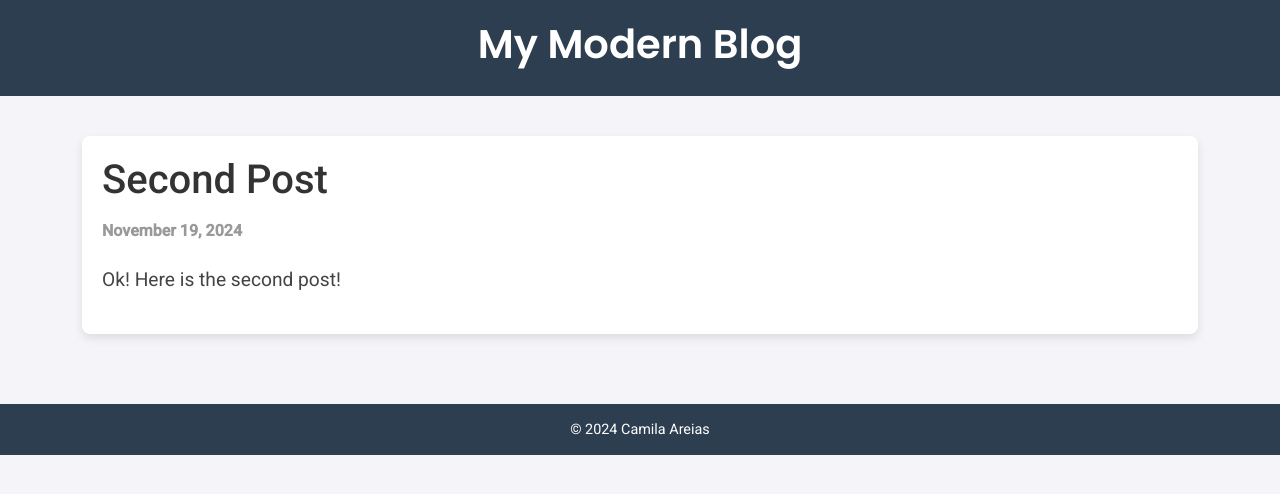
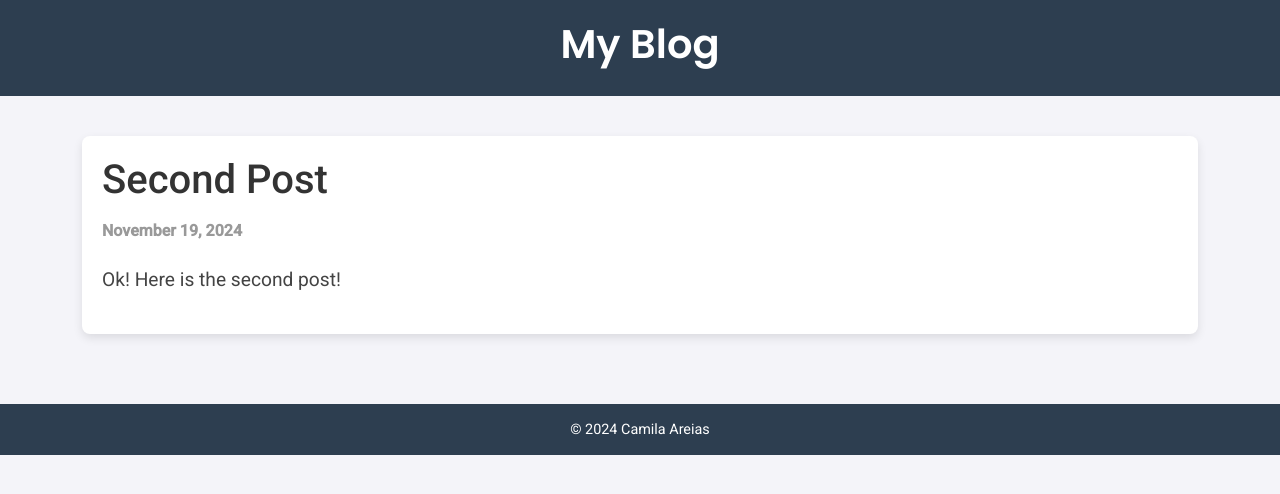
Before and after one commit to milareias/milareias.github.io, a Jekyll site: the page built from _posts/2024-11-19-second-post.md, in a window 1280 px wide. Shown: the top 494 px of the page. Built offline with Jekyll 4.4.1, drawn with Linux system fonts in a browser that asks for light colours.

Commit message:
Update post.html

```diff
--- a/_layouts/post.html
+++ b/_layouts/post.html
@@ -90,7 +90,7 @@
 
   <!-- Header Section -->
   <header>
-    <h1><a href="{{ "/" | relative_url }}" style="color: #fff; text-decoration: none;">My Modern Blog</a></h1>
+    <h1><a href="{{ "/" | relative_url }}" style="color: #fff; text-decoration: none;">My Blog</a></h1>
   </header>
 
   <!-- Main Content Section -->
```
